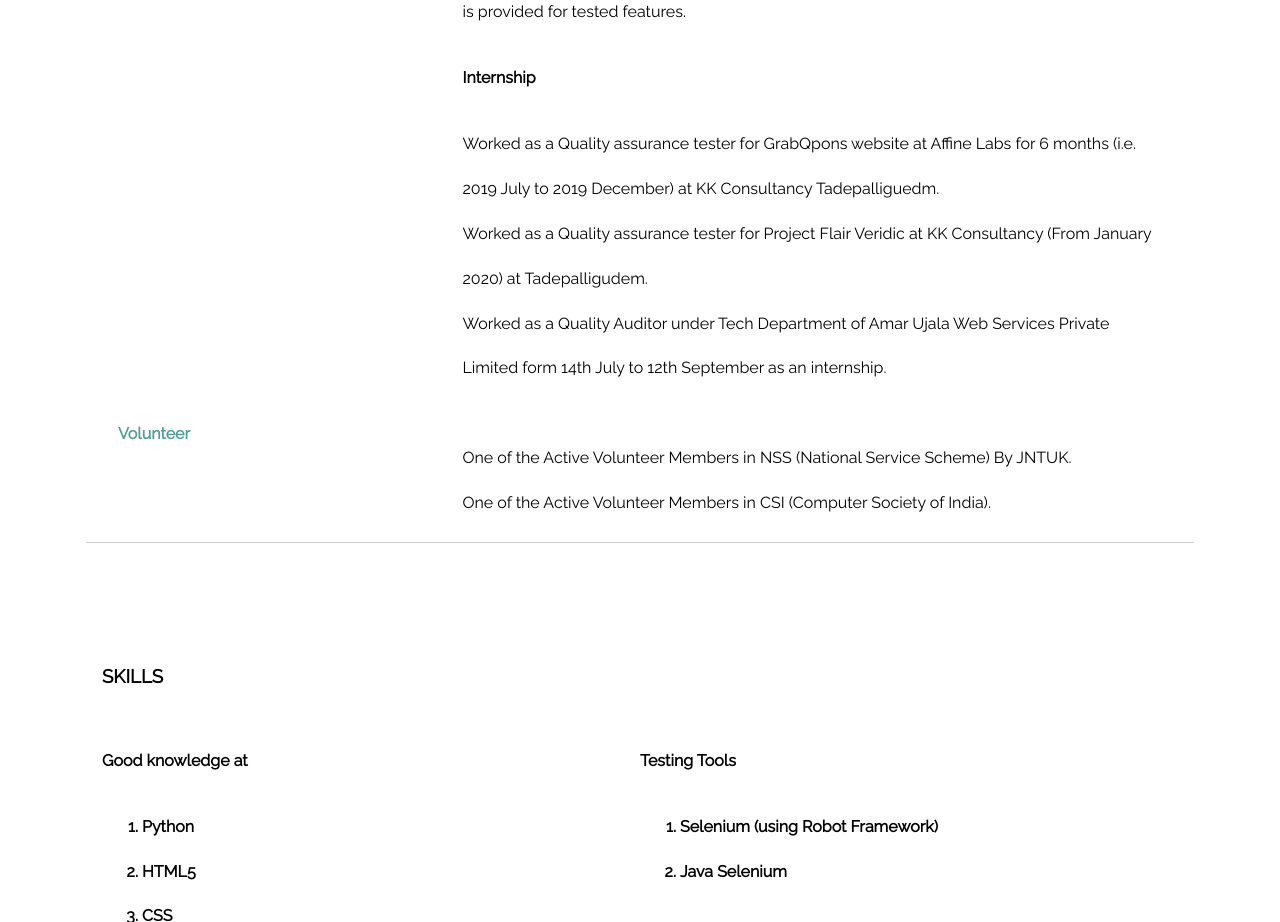
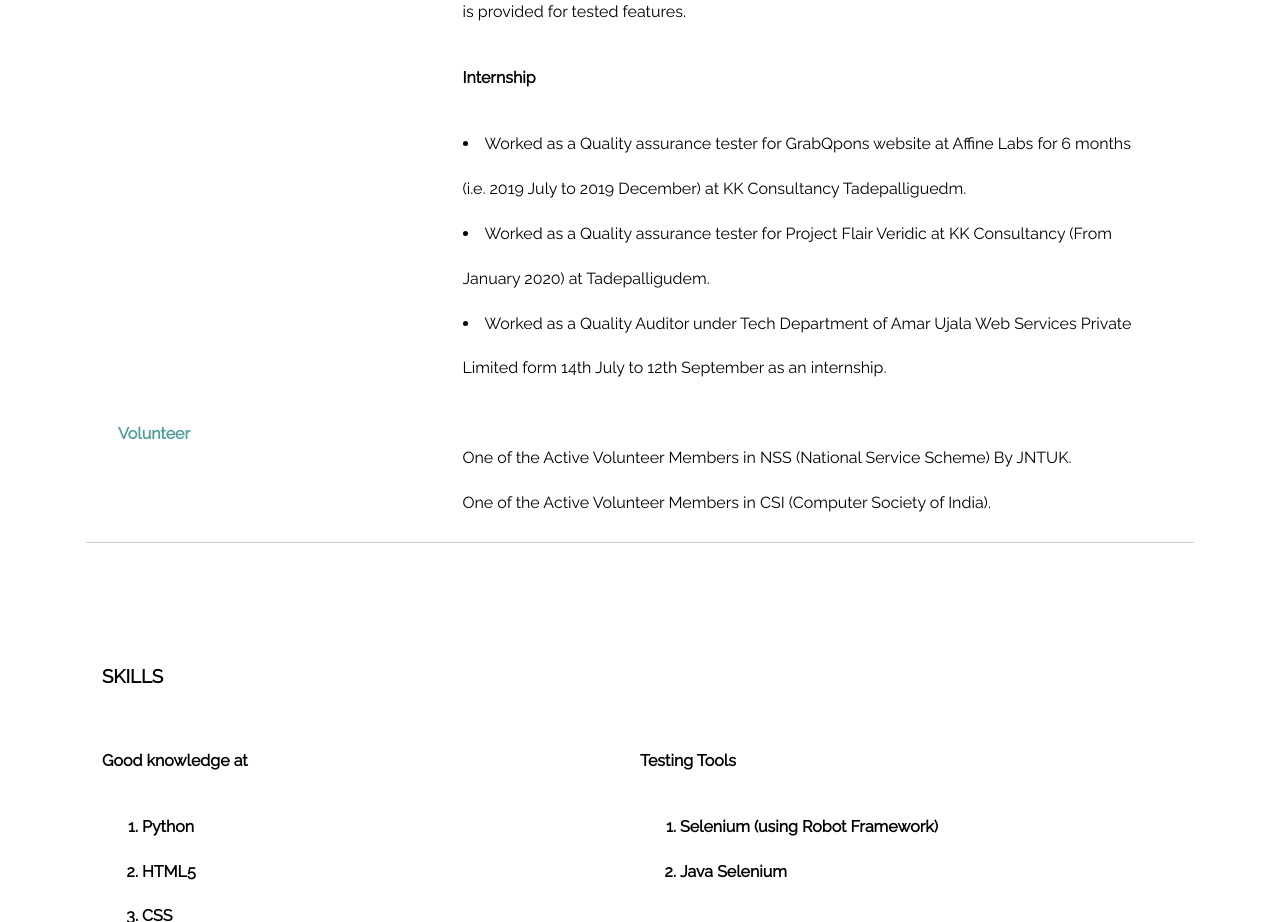
Before and after one commit to NareshGaviri/naresh.github.io, a plain HTML site: page index.html in a window 1280 px wide. Shown: the part 2460-3382 px from the top of the page. Drawn offline with nearby package versions, Linux system fonts and the light colour scheme.

Commit message:
changes done
new changes done

```diff
--- a/index.html
+++ b/index.html
@@ -82,14 +82,17 @@
             Stakeholders are kept informed through release communication emails, and sign-off is provided for tested features.
           <h4>Internship</h4>
           <div>
+            <li>
             Worked as a Quality assurance tester for GrabQpons website at Affine Labs for 6 months (i.e. 2019 July to 2019 December) at KK Consultancy Tadepalliguedm.
-          </div>
+          </li></div>
         <div>
+          <li>
             Worked as a Quality assurance tester for Project Flair Veridic at KK Consultancy (From January 2020) at Tadepalligudem.
-        </div>
+        </li></div>
         <div>
+          <li>
             Worked as a Quality Auditor under Tech Department of Amar Ujala Web Services Private Limited form 14th July to 12th September as an internship.
-        </div>
+        </li></div>
         </div>
       </article>
       <article class="course">
```
